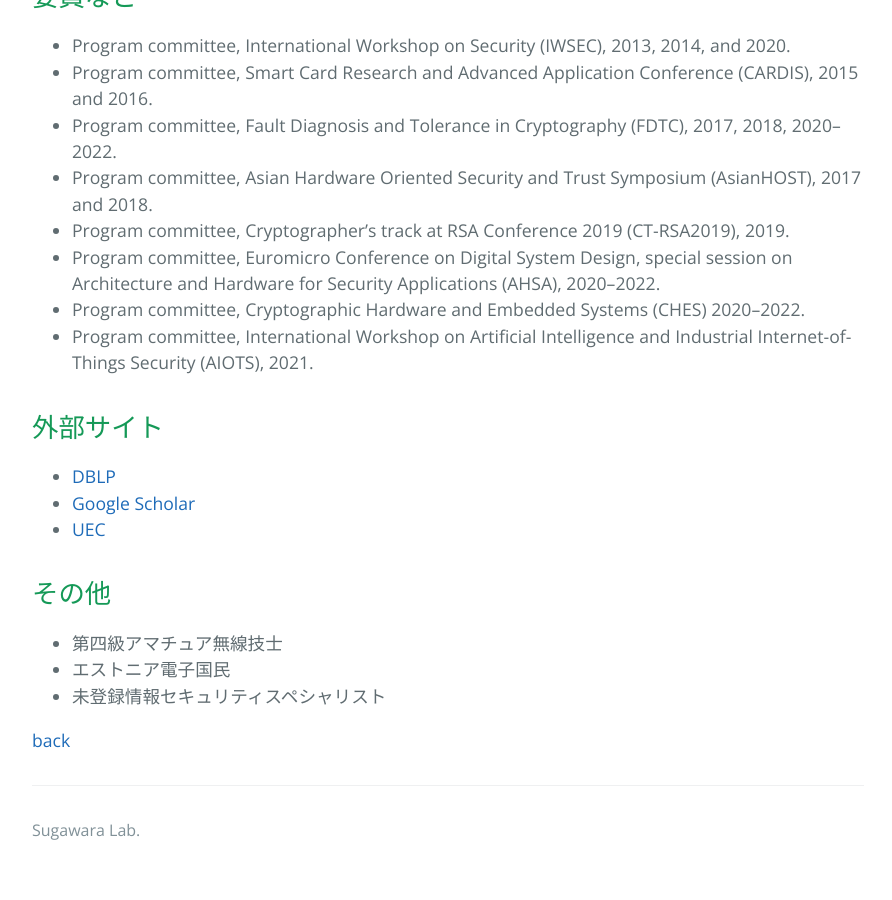
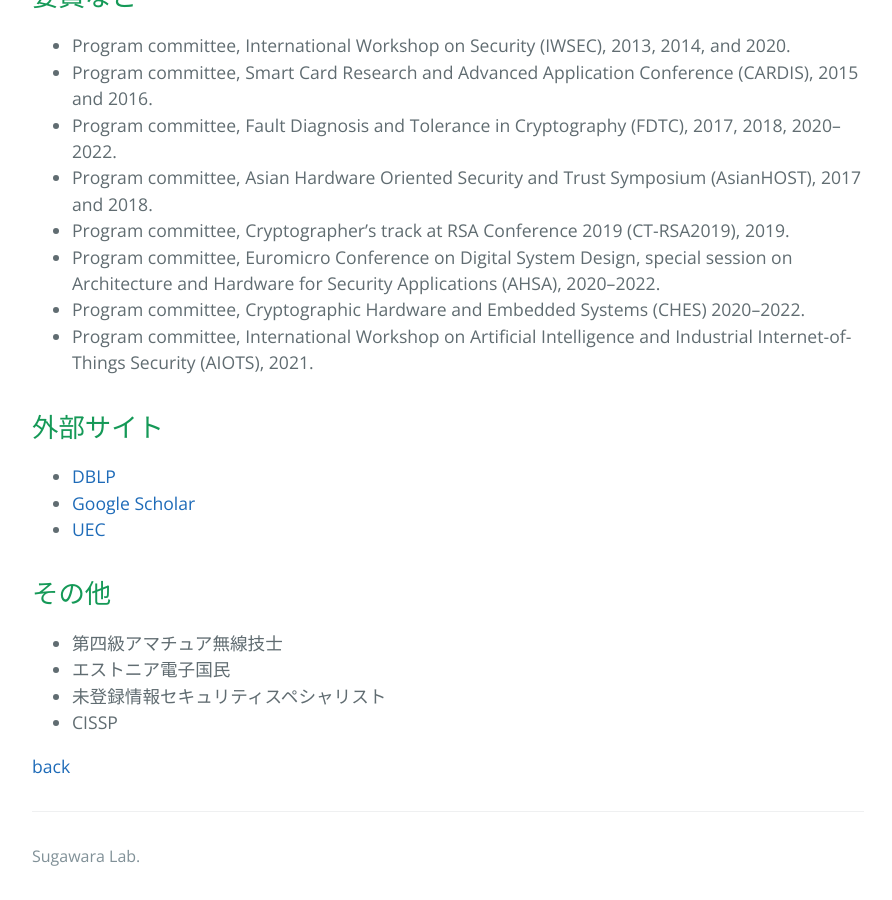
Before and after one commit to sugawara-bbbb/weblab, a Jekyll site: the page built from _member/sugawara.md, in a window 1280 px wide and 900 px high, scrolled down 2945 px. Shown: the whole window, without its empty margins (192-1084 px from the left). Built offline with Jekyll 4.4.1, drawn with Linux system fonts in a browser that asks for light colours; before the commit the page ends 3819 px from its top, so only the background shows below that.

Commit message:
member info

```diff
--- a/_member/sugawara.md
+++ b/_member/sugawara.md
@@ -92,3 +92,4 @@ email: sugawara
 - 第四級アマチュア無線技士
 - エストニア電子国民
 - 未登録情報セキュリティスペシャリスト
+- CISSP
```
